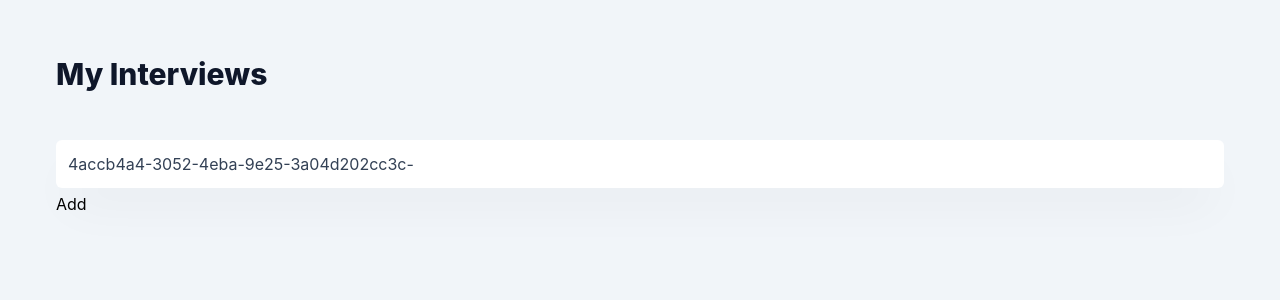
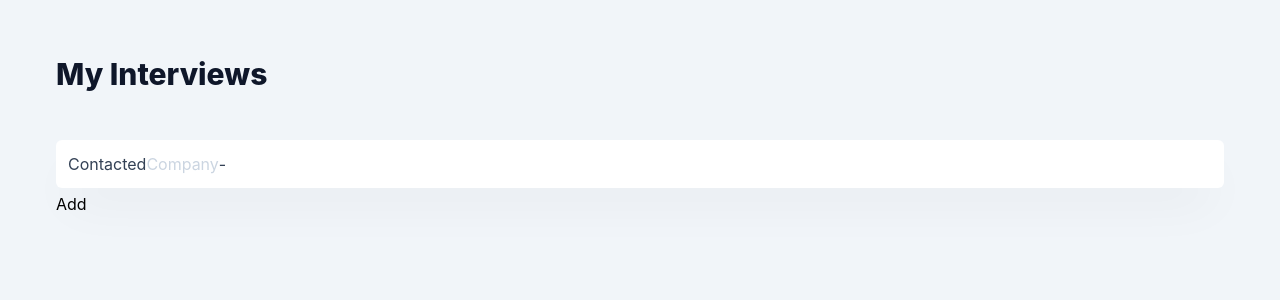
Before and after one commit to XandruDavid/job-interview-tracker, a React (Create React App) app: page / in a window 1280 px wide. Both pictures are taken after a click on the button "Add". Shown: the top 300 px of the page. Built offline with nearby package versions, Linux system fonts and the light colour scheme.

Commit message:
feat(model): added company info to interviews

```diff
--- /dev/null
+++ b/src/components/InterviewsList/InterviewField.tsx
@@ -0,0 +1,8 @@
+import React from "react";
+
+type InterviewFieldProps = {
+    label: string;
+    value: string;
+};
+
+export const InterviewField = ({ label, value }: InterviewFieldProps) => (value ? <span>{value}</span> : <span className="text-slate-300">{label}</span>);
--- /dev/null
+++ b/src/components/InterviewsList/InterviewLine.tsx
@@ -0,0 +1,20 @@
+import React from "react";
+import { Interview } from "../../models/Interview";
+import { useWorkspaceStore } from "../../store/store";
+import { InterviewField } from "./InterviewField";
+
+type InterviewLineProps = {
+    interview: Interview;
+};
+
+export const InterviewLine = ({ interview }: InterviewLineProps) => {
+    const deleteInterview = useWorkspaceStore((state) => state.deleteInterview);
+
+    return (
+        <div key={interview.id} className="my-1 rounded-md p-3 shadow-light-xl bg-white text-slate-700">
+            <InterviewField label="" value={interview.status} />
+            <InterviewField label="Company" value={interview.company.name} />
+            <button onClick={() => deleteInterview(interview.id)}>-</button>
+        </div>
+    );
+};
--- a/src/components/InterviewsList/InterviewsList.tsx
+++ b/src/components/InterviewsList/InterviewsList.tsx
@@ -1,20 +1,16 @@
 import React from "react";
 import { useWorkspaceStore } from "../../store/store";
+import { InterviewLine } from "./InterviewLine";
 
 export const InterviewsList = () => {
     const [workspaceName, interviews] = useWorkspaceStore((state) => [state.workspace.name, state.workspace.interviews]);
-    const [createNewInterview, deleteInterview] = useWorkspaceStore((state) => [state.createNewInterview, state.deleteInterview]);
+    const createNewInterview = useWorkspaceStore((state) => state.createNewInterview);
 
     return (
         <div className="p-14">
-            <h1 className="mb-12 text-3xl text-slate-900 font-extrabold">
-                {workspaceName}
-            </h1>
+            <h1 className="mb-12 text-3xl text-slate-900 font-extrabold">{workspaceName}</h1>
             {interviews.map((interview) => (
-                <div key={interview.id} className="my-1 rounded-md p-3 shadow-light-xl bg-white text-slate-700">
-                    {interview.id}
-                    <button onClick={() => deleteInterview(interview.id)}>-</button>
-                </div>
+                <InterviewLine key={interview.id} interview={interview} />
             ))}
             <button onClick={createNewInterview}>Add</button>
         </div>
--- /dev/null
+++ b/src/models/Company.ts
@@ -0,0 +1,6 @@
+export type Company = {
+    name: string;
+    size: CompanySize | null;
+};
+
+export type CompanySize = "2-50" | "51-200" | "201-500" | "501-1k" | "1k-5k" | "5k-10k" | "10k+";
--- a/src/models/Interview.ts
+++ b/src/models/Interview.ts
@@ -1,3 +1,9 @@
+import { Company } from "./Company";
+
 export type Interview = {
     id: string;
+    status: InterviewStatus;
+    company: Company;
 };
+
+export type InterviewStatus = "To Contact" | "Contacted" | "Interviewing" | "Rejected" | "Abandoned" | "Ghosted"
--- a/src/store/store.ts
+++ b/src/store/store.ts
@@ -1,6 +1,7 @@
 import { v4 as uuidv4 } from "uuid";
 import create from "zustand";
 import { persist } from "zustand/middleware";
+import { Company } from "../models/Company";
 import { Interview } from "../models/Interview";
 
 import { Workspace } from "../models/Workspace";
@@ -15,7 +16,14 @@ const getNewWorkspace: () => Workspace = () => ({
 
 const getNewInterview: () => Interview = () => ({
     id: uuidv4(),
+    status: "Contacted",
+    company: getNewCompany(),
 });
+
+const getNewCompany: () => Company = () => ({
+    name: "",
+    size: null,
+})
 
 type WorkspaceState = {
     workspace: Workspace;
```
